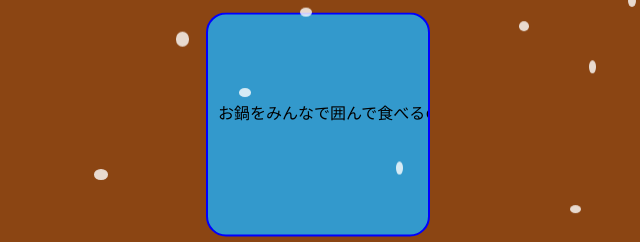
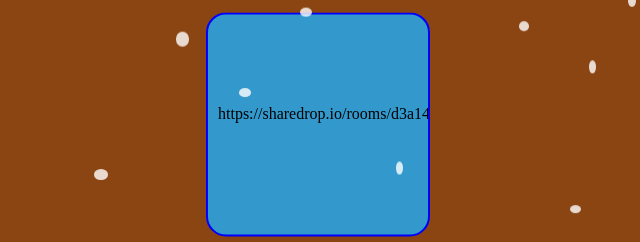
Before and after one commit to VioletBlend/SnowMan, a plain HTML site: page index.html in a window 1280 px wide. Shown: the part 503-745 px from the top of the page, 322-962 px from the left. Drawn offline with Linux system fonts and the light colour scheme.

Commit message:
Update index.html

```diff
--- a/index.html
+++ b/index.html
@@ -9,7 +9,7 @@
    <h1>🔥これからが本当の地獄らしい🔥</h1>
    <div class="container">
      <p class="first">https://freefrontend.com/</p>
-     <p class="second">お鍋をみんなで囲んで食べるのも冬の光景</p>
+     <p class="second">https://sharedrop.io/rooms/d3a1402e-8ad9-41f7-9db1-0df3c935bd92</p>
      <p>手先が器用な人と後天性の人と差は埋まるのか</p>
      <p>夜のまにまに考えごとをしてますね</p>
    </div>
```
